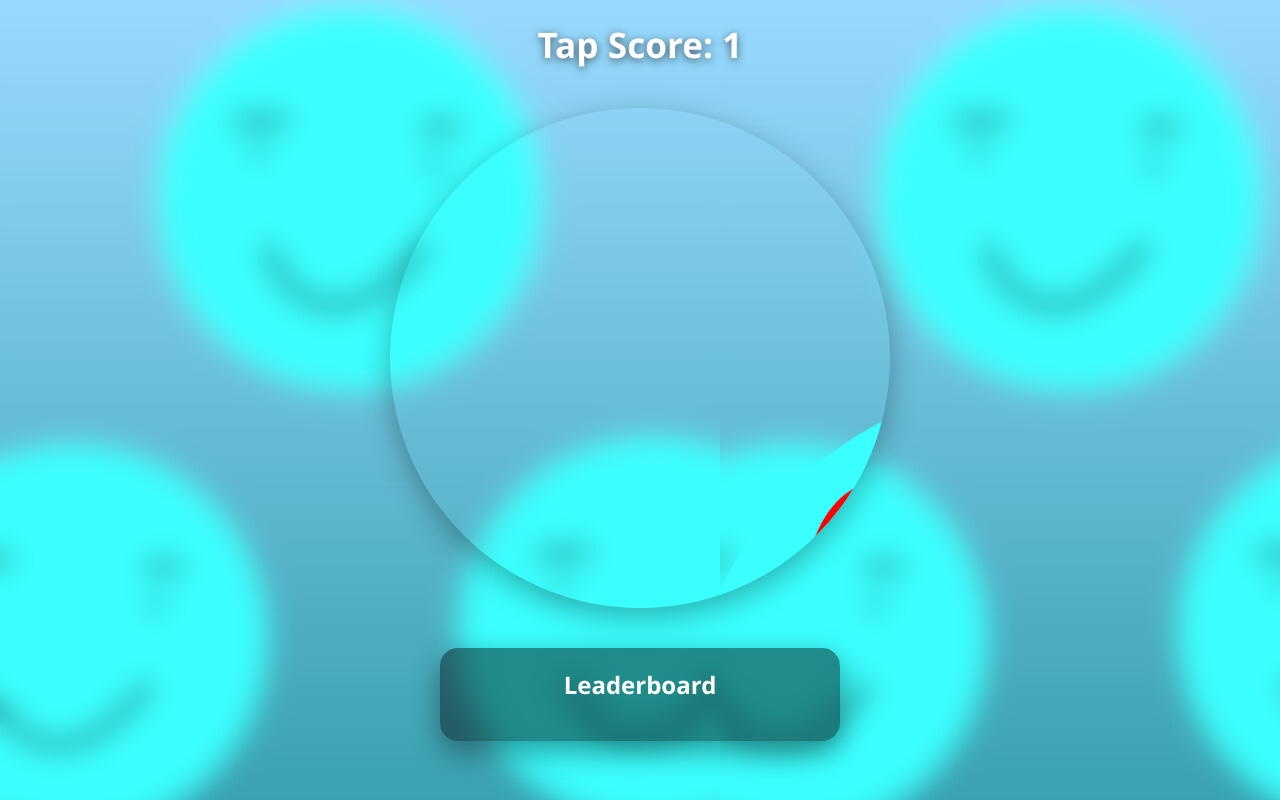
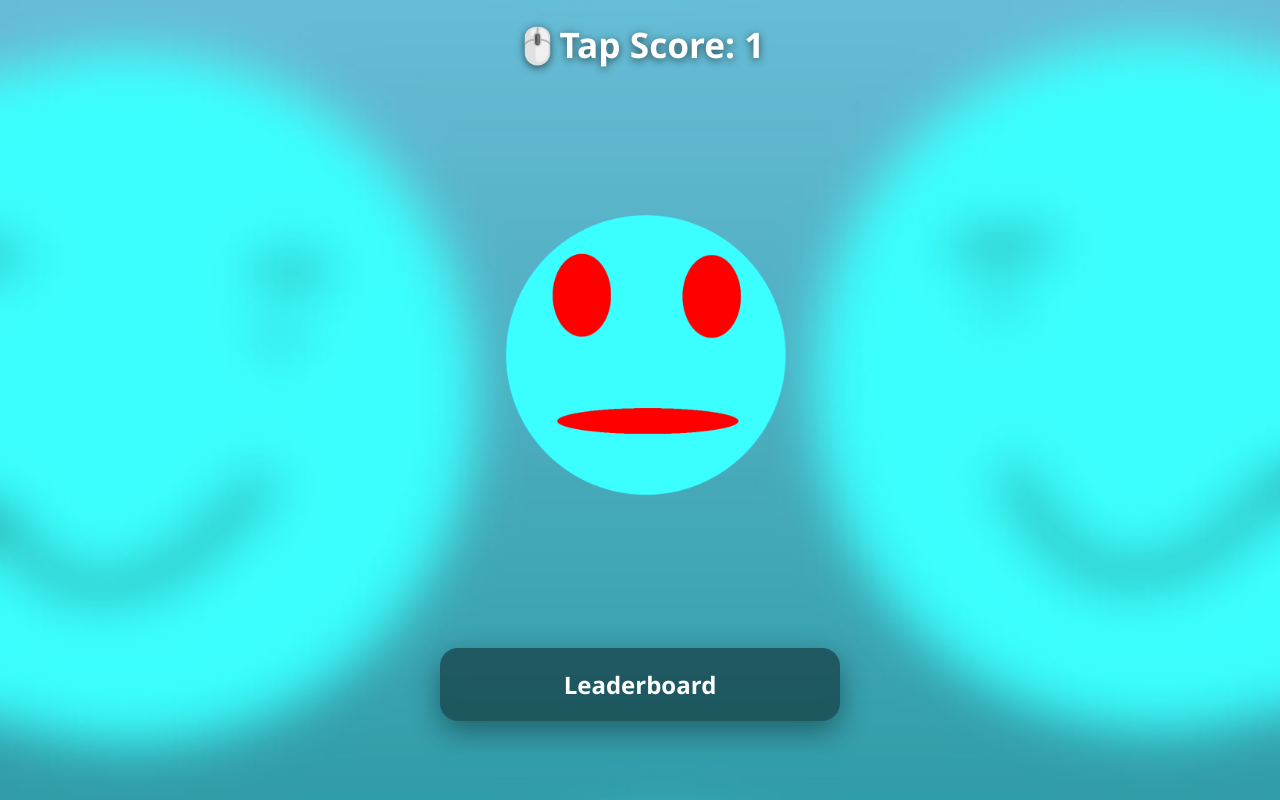
Before and after one commit to Fuging/Tap-It-Game, a plain HTML site: page index.html in a window 1280 px wide. Both pictures are taken after a click on the button 640 px from the left and 358 px from the top of the page. Drawn offline with nearby package versions, Linux system fonts and the light colour scheme; no server answers.

Commit message:
new commit

```diff
--- a/index.html
+++ b/index.html
@@ -13,7 +13,7 @@
 </head>
 <body>
 
-  <div id="score">Tap Score: 0</div>
+  <div id="score">🖱️Tap Score: 0</div>
 
   <button id="tapBtn" class="main-btn"></button>
 
--- a/script.js
+++ b/script.js
@@ -37,7 +37,7 @@ let resetTimeout = null;
 
 btn.addEventListener("click", async () => {
   score++;
-  scoreEl.textContent = `Tap Score: ${score}`;
+  scoreEl.textContent = `🖱️Tap Score: ${score}`;
 
   btn.style.backgroundImage = "url('assets/hit.png')";
 
--- a/style.css
+++ b/style.css
@@ -1,15 +1,18 @@
 * {
   box-sizing: border-box;
+  margin: 0;
+  padding: 0;
 }
 
 body {
-  margin: 0;
+  width: 100%;
   min-height: 100vh;
-  background-image: url("assets/bg.jpg");
+  overflow-x: hidden;
+  background: url('assets/bg.jpg') center / cover no-repeat fixed;
+  background-color: #00bcd4;
   font-family: 'Segoe UI', sans-serif;
   color: white;
   text-align: center;
-
   display: flex;
   flex-direction: column;
   align-items: center;
@@ -23,29 +26,19 @@ body {
   text-shadow: 0 2px 8px rgba(0,0,0,0.6);
 }
 
-/* BUTTON - TANPA BAYANGAN CYAN/PUTIH */
+/* BUTTON - TANPA SHADOW CYAN/PUTIH */
 .main-btn {
   width: 500px;
   height: 500px;
   margin: 40px 0;
-
-  background: radial-gradient(circle, #4facfe 0%, #00f2fe 100%);
+  background: url('assets/idle.png') center / cover no-repeat;
   border: none;
   border-radius: 50%;
   cursor: pointer;
-
   outline: none;
-  /* Bayangan cyan dan putih DIHAPUS */
-  box-shadow: 0 10px 30px rgba(0,0,0,0.3);
-
   -webkit-tap-highlight-color: transparent;
   user-select: none;
   touch-action: manipulation;
-  transition: transform 0.1s ease;
-}
-
-.main-btn:active {
-  transform: scale(0.95);
 }
 
 /* LEADERBOARD */
@@ -87,10 +80,8 @@ body {
   display: flex;
   align-items: center;
   justify-content: space-between;
-
   background: rgba(0,0,0,0.5);
   color: white;
-
   padding: 8px 12px;
   margin-bottom: 6px;
   border-radius: 10px;
--- a/tap2/script.js
+++ b/tap2/script.js
@@ -37,7 +37,7 @@ let resetTimeout = null;
 
 btn.addEventListener("click", async () => {
   score++;
-  scoreEl.textContent = `Tap Score: ${score}`;
+  scoreEl.textContent = `🖱️Tap Score: ${score}`;
 
   btn.style.backgroundImage = "url('assets/hit.png')";
 
```
